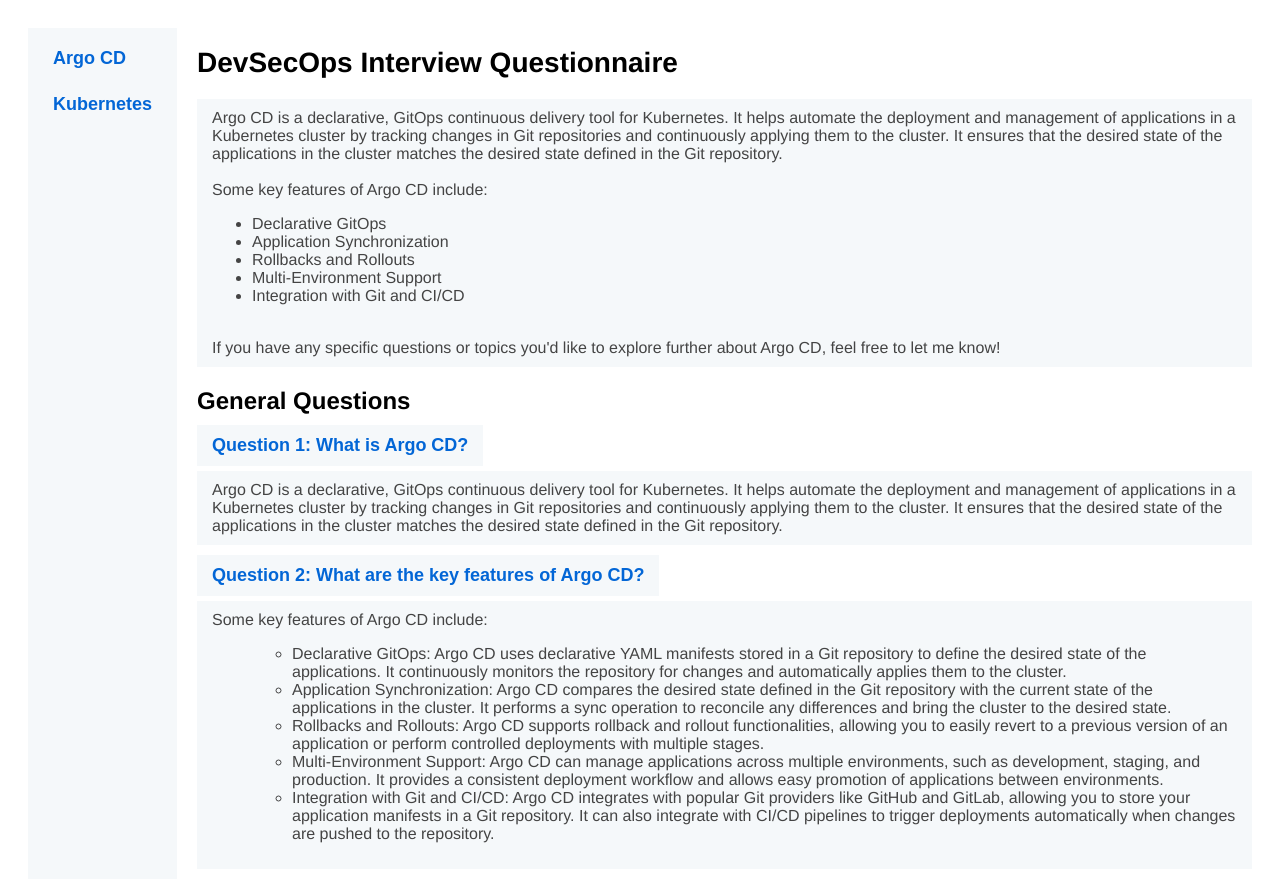
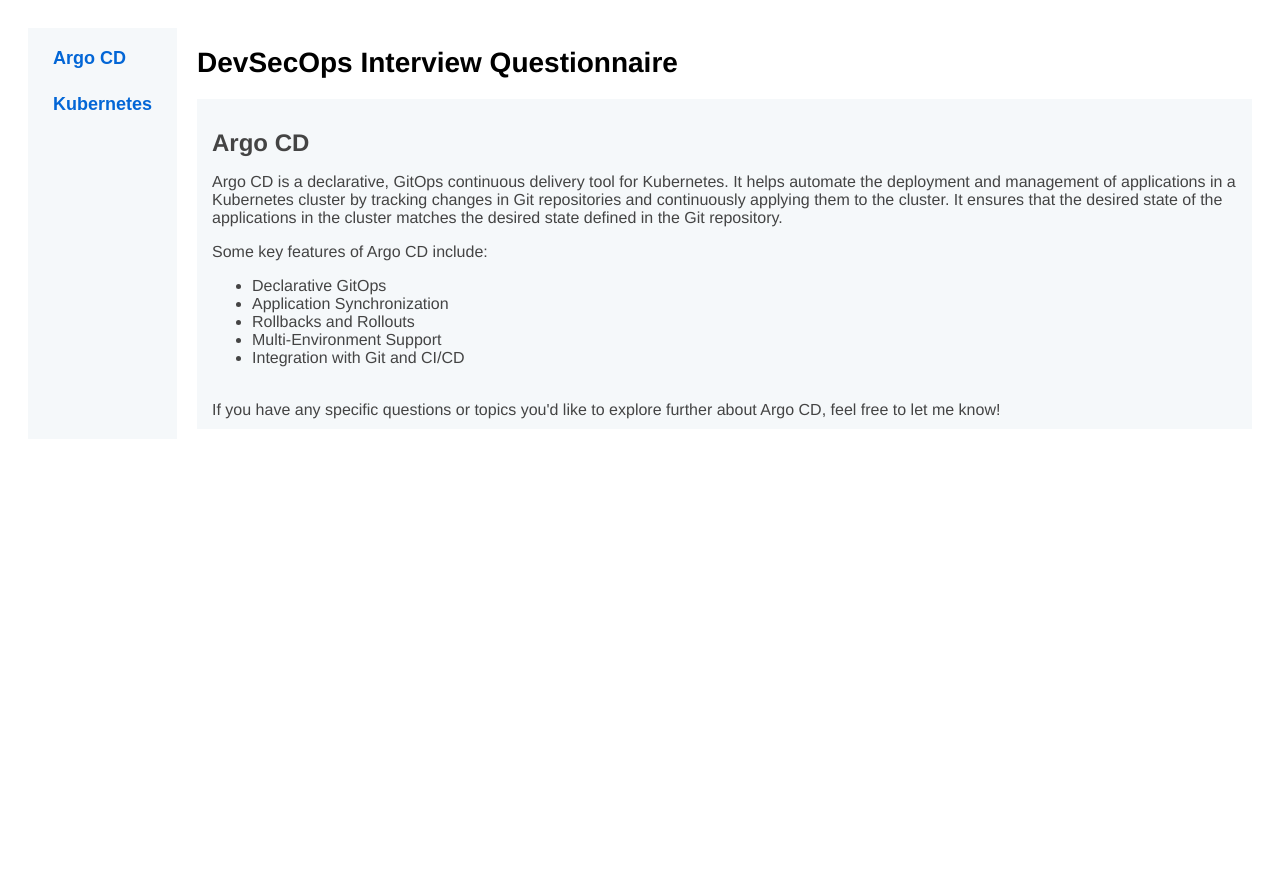
Before and after one commit to rupeshpanwar/DevSecOps-IQ, a plain HTML site: page index.html in a window 1280 px wide. Both pictures are taken after a click on the button "Argo CD". After the commit the page ends 800 px from the top, so only its background shows below. Drawn offline with Linux system fonts and the light colour scheme.

Commit message:
code change

```diff
--- a/index.html
+++ b/index.html
@@ -66,9 +66,13 @@
     <h1>DevSecOps Interview Questionnaire</h1>
 
     <div class="answer" id="argo" style="display: none;">
-      Argo CD is a declarative, GitOps continuous delivery tool for Kubernetes. It helps automate the deployment and management of applications in a Kubernetes cluster by tracking changes in Git repositories and continuously applying them to the cluster. It ensures that the desired state of the applications in the cluster matches the desired state defined in the Git repository.
-      <br><br>
-      Some key features of Argo CD include:
+      <h2>Argo CD</h2>
+      <p>
+        Argo CD is a declarative, GitOps continuous delivery tool for Kubernetes. It helps automate the deployment and management of applications in a Kubernetes cluster by tracking changes in Git repositories and continuously applying them to the cluster. It ensures that the desired state of the applications in the cluster matches the desired state defined in the Git repository.
+      </p>
+      <p>
+        Some key features of Argo CD include:
+      </p>
       <ul>
         <li>Declarative GitOps</li>
         <li>Application Synchronization</li>
@@ -80,30 +84,14 @@
       If you have any specific questions or topics you'd like to explore further about Argo CD, feel free to let me know!
     </div>
 
-    <h2>General Questions</h2>
-    <div>
-      <button onclick="toggleAnswer('q1')">Question 1: What is Argo CD?</button>
-      <div class="answer" id="q1">
-        Argo CD is a declarative, GitOps continuous delivery tool for Kubernetes. It helps automate the deployment and management of applications in a Kubernetes cluster by tracking changes in Git repositories and continuously applying them to the cluster. It ensures that the desired state of the applications in the cluster matches the desired state defined in the Git repository.
-      </div>
-    </div>
-    <div>
-      <button onclick="toggleAnswer('q2')">Question 2: What are the key features of Argo CD?</button>
-      <div class="answer" id="q2">
-        Some key features of Argo CD include:
-        <ul>
-          <ul>
-            <li>Declarative GitOps: Argo CD uses declarative YAML manifests stored in a Git repository to define the desired state of the applications. It continuously monitors the repository for changes and automatically applies them to the cluster.</li>
-            <li>Application Synchronization: Argo CD compares the desired state defined in the Git repository with the current state of the applications in the cluster. It performs a sync operation to reconcile any differences and bring the cluster to the desired state.</li>
-            <li>Rollbacks and Rollouts: Argo CD supports rollback and rollout functionalities, allowing you to easily revert to a previous version of an application or perform controlled deployments with multiple stages.</li>
-            <li>Multi-Environment Support: Argo CD can manage applications across multiple environments, such as development, staging, and production. It provides a consistent deployment workflow and allows easy promotion of applications between environments.</li>
-            <li>Integration with Git and CI/CD: Argo CD integrates with popular Git providers like GitHub and GitLab, allowing you to store your application manifests in a Git repository. It can also integrate with CI/CD pipelines to trigger deployments automatically when changes are pushed to the repository.</li>
-          </ul>
-        </ul>
-      </div>
-    </div>
     <div class="answer" id="k8s" style="display: none;">
-      <h2>Some sample questions about Kubernetes:</h2>
+      <h2>Kubernetes</h2>
+      <p>
+        Kubernetes is an open-source container orchestration platform that automates the deployment, scaling, and management of containerized applications. It provides a robust framework for running and managing containers across clusters of machines.
+      </p>
+      <p>
+        Some sample questions about Kubernetes:
+      </p>
       <ul>
         <li>Question 1: What is Kubernetes?</li>
         <li>Question 2: What are the main components of Kubernetes?</li>
```
Also changed, not shown: 1 other file.
